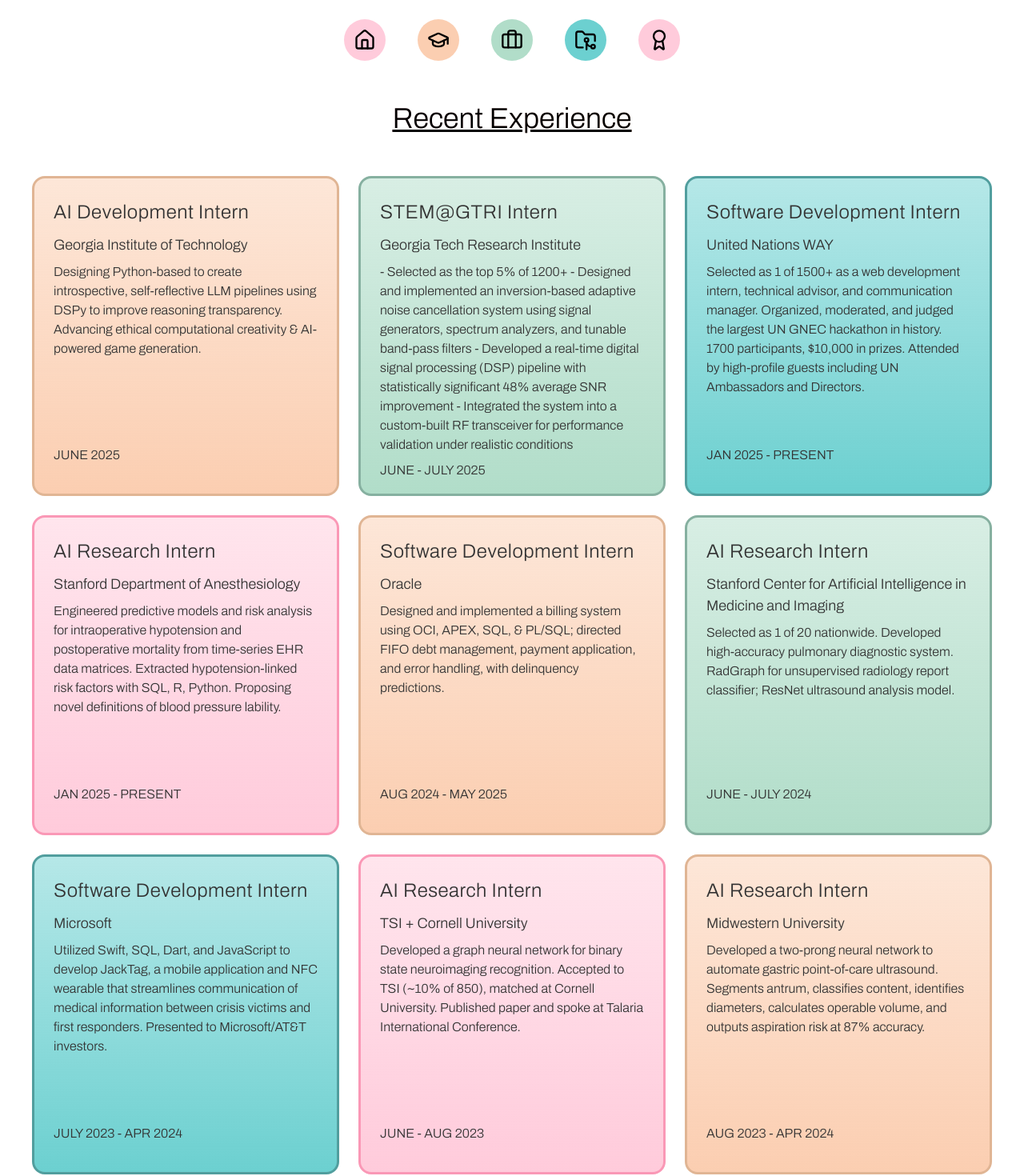
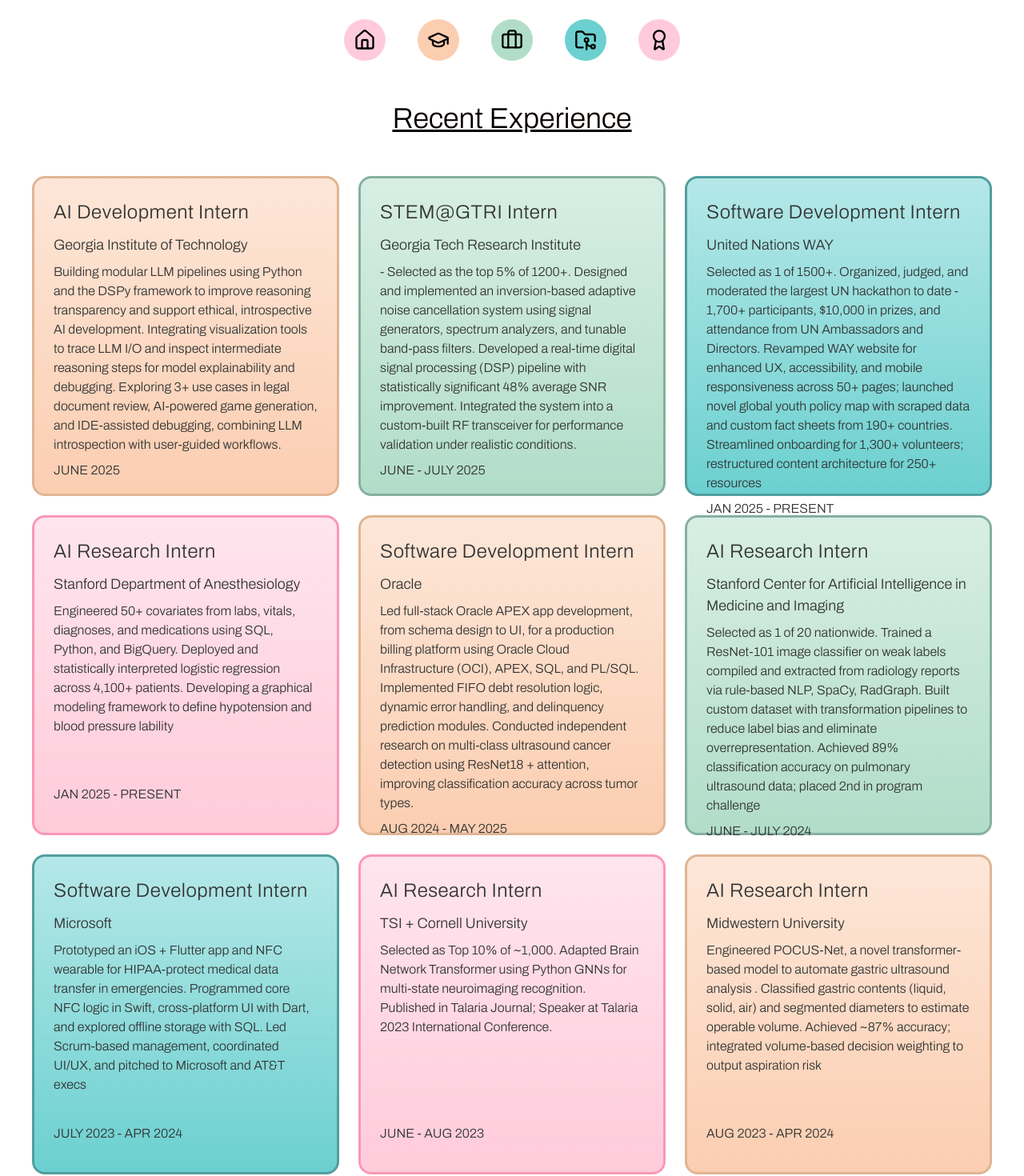
Before and after one commit to aaru4/aarushi-portfolio-v2, a Next.js app: page /expPage in a window 1280 px wide. Shown: the top 1470 px of the page at 80% size. Built offline with nearby package versions, Linux system fonts and the light colour scheme.

Commit message:
Update page.tsx

```diff
--- a/app/expPage/page.tsx
+++ b/app/expPage/page.tsx
@@ -20,7 +20,9 @@
                 title="AI Development Intern"
                 org="Georgia Institute of Technology"
                 date="JUNE 2025"
-                desc="Designing Python-based to create introspective, self-reflective LLM pipelines using DSPy to improve reasoning transparency. Advancing ethical computational creativity & AI-powered game generation.
+                desc=" Building modular LLM pipelines using Python and the DSPy framework to improve reasoning transparency and support ethical, introspective AI development.
+                Integrating visualization tools to trace LLM I/O and inspect intermediate reasoning steps for model explainability and debugging.
+                Exploring 3+ use cases in legal document review, AI-powered game generation, and IDE-assisted debugging, combining LLM introspection with user-guided workflows.
 "                color="#fbceb1"
                 borderColor="#e0b594"
               />
@@ -28,10 +30,7 @@
                 title="STEM@GTRI Intern"
                 org="Georgia Tech Research Institute"
                 date="JUNE - JULY 2025"
-                desc="- Selected as the top 5% of 1200+
-- Designed and implemented an inversion-based adaptive noise cancellation system using signal generators, spectrum analyzers, and tunable band-pass filters
-- Developed a real-time digital signal processing (DSP) pipeline with statistically significant 48% average SNR improvement
-- Integrated the system into a custom-built RF transceiver for performance validation under realistic conditions
+                desc="- Selected as the top 5% of 1200+. Designed and implemented an inversion-based adaptive noise cancellation system using signal generators, spectrum analyzers, and tunable band-pass filters. Developed a real-time digital signal processing (DSP) pipeline with statistically significant 48% average SNR improvement. Integrated the system into a custom-built RF transceiver for performance validation under realistic conditions.
 "
                 color="#b1ddc9"
                 borderColor="#86b0a0"
@@ -40,7 +39,11 @@
                 title="Software Development Intern"
                 org="United Nations WAY"
                 date="JAN 2025 - PRESENT"
-                desc="Selected as 1 of 1500+ as a web development intern, technical advisor, and communication manager. Organized, moderated, and judged the largest UN GNEC hackathon in history. 1700 participants, $10,000 in prizes. Attended by high-profile guests including UN Ambassadors and Directors."
+                desc="Selected as 1 of 1500+.
+                Organized, judged, and moderated the largest UN hackathon to date - 1,700+ participants, $10,000 in prizes, and attendance from UN Ambassadors and Directors.
+                Revamped WAY website for enhanced UX, accessibility, and mobile responsiveness across 50+ pages; launched novel global youth policy map with scraped data and custom fact sheets from 190+ countries.
+                Streamlined onboarding for 1,300+ volunteers; restructured content architecture for 250+ resources
+"
             color="#6cd0d0"
                 borderColor="#519e9e"
               />
@@ -48,15 +51,21 @@
                 title="AI Research Intern"
                 org="Stanford Department of Anesthesiology"
                 date="JAN 2025 - PRESENT"
-                desc="Engineered predictive models and risk analysis for intraoperative hypotension and postoperative mortality from time-series EHR data matrices. Extracted hypotension-linked risk factors with SQL, R, Python. Proposing novel definitions of blood pressure lability."
-                color="#ffcbdb"
+                desc="Engineered 50+ covariates from labs, vitals, diagnoses, and medications using SQL, Python, and BigQuery.
+                  Deployed and statistically interpreted logistic regression across 4,100+ patients.
+                  Developing a graphical modeling framework to define hypotension and blood pressure lability
+"
+                  color="#ffcbdb"
                 borderColor="#fa98b6"
               />
             <UCProjectBox
               title="Software Development Intern"
               org="Oracle"
               date="AUG 2024 - MAY 2025"
-              desc="Designed and implemented a billing system using OCI, APEX, SQL, & PL/SQL; directed FIFO debt management, payment application, and error handling, with delinquency predictions."
+              desc="Led full-stack Oracle APEX app development, from schema design to UI, for a production billing platform using Oracle Cloud Infrastructure (OCI), APEX, SQL, and PL/SQL.
+              Implemented FIFO debt resolution logic, dynamic error handling, and delinquency prediction modules.
+              Conducted independent research on multi-class ultrasound cancer detection using ResNet18 + attention, improving classification accuracy across tumor types.
+              "
               color="#fbceb1"
               borderColor="#e0b594"
             />
@@ -65,7 +74,10 @@
                 title="AI Research Intern"
                 org="Stanford Center for Artificial Intelligence in Medicine and Imaging"
                 date="JUNE - JULY 2024"
-                desc="Selected as 1 of 20 nationwide. Developed high-accuracy pulmonary diagnostic system.  RadGraph for unsupervised radiology report classifier; ResNet ultrasound analysis model."
+                desc="Selected as 1 of 20 nationwide. Trained a ResNet-101 image classifier on weak labels compiled and extracted from radiology reports via rule-based NLP, SpaCy, RadGraph.
+                Built custom dataset with transformation pipelines to reduce label bias and eliminate overrepresentation.
+                Achieved 89% classification accuracy on pulmonary ultrasound data; placed 2nd in program challenge
+"
                 color="#b1ddc9"
                 borderColor="#86b0a0"
               />
@@ -74,7 +86,10 @@
               title="Software Development Intern"
               org="Microsoft"
               date="JULY 2023 - APR 2024"
-              desc="Utilized Swift, SQL, Dart, and JavaScript to develop JackTag, a mobile application and NFC wearable that streamlines communication of medical information between crisis victims and first responders. Presented to Microsoft/AT&T investors."
+              desc="Prototyped an iOS + Flutter app and NFC wearable for HIPAA-protect medical data transfer in emergencies.
+              Programmed core NFC logic in Swift, cross-platform UI with Dart, and explored offline storage with SQL.
+              Led Scrum-based management, coordinated UI/UX, and pitched to Microsoft and AT&T execs
+"
               color="#6cd0d0"
               borderColor="#519e9e"
             />
@@ -83,7 +98,8 @@
                 title="AI Research Intern"
                 org="TSI + Cornell University"
                 date="JUNE - AUG 2023"
-                desc="Developed a graph neural network for binary state neuroimaging recognition. Accepted to TSI (~10% of 850), matched at Cornell University. Published paper and spoke at Talaria International Conference."
+                desc="Selected as Top 10% of ~1,000. Adapted Brain Network Transformer using Python GNNs for multi-state neuroimaging recognition.
+             Published in Talaria Journal; Speaker at Talaria 2023 International Conference."
                 color="#ffcbdb"
                 borderColor="#fa98b6"
               />
@@ -92,7 +108,10 @@
               title="AI Research Intern"
               org="Midwestern University"
               date="AUG 2023 - APR 2024"
-              desc="Developed a two-prong neural network to automate gastric point-of-care ultrasound. Segments antrum, classifies content, identifies diameters, calculates operable volume, and outputs aspiration risk at 87% accuracy."
+              desc="Engineered POCUS-Net, a novel transformer-based model to automate gastric ultrasound analysis .
+              Classified gastric contents (liquid, solid, air) and segmented diameters to estimate operable volume.
+              Achieved ~87% accuracy; integrated volume-based decision weighting to output aspiration risk
+"
               color="#fbceb1"
               borderColor="#e0b594"
             />
```
